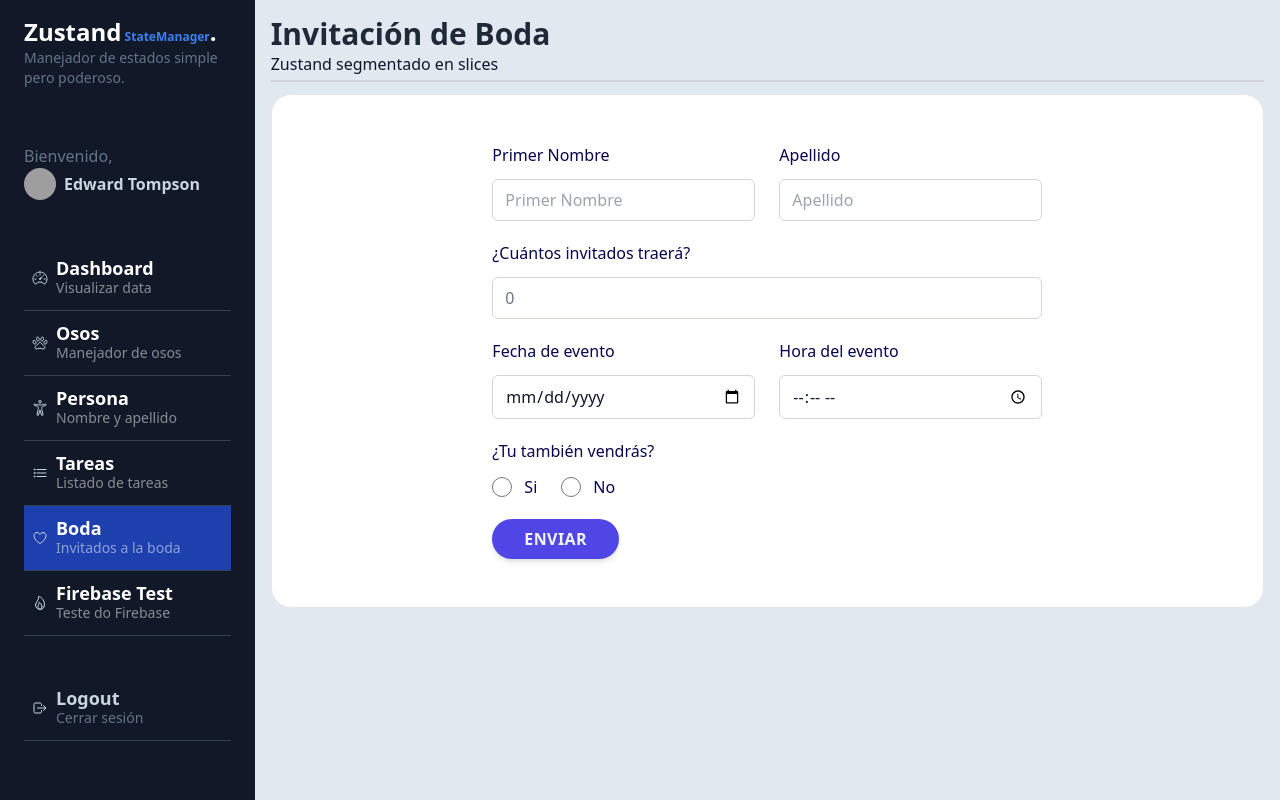
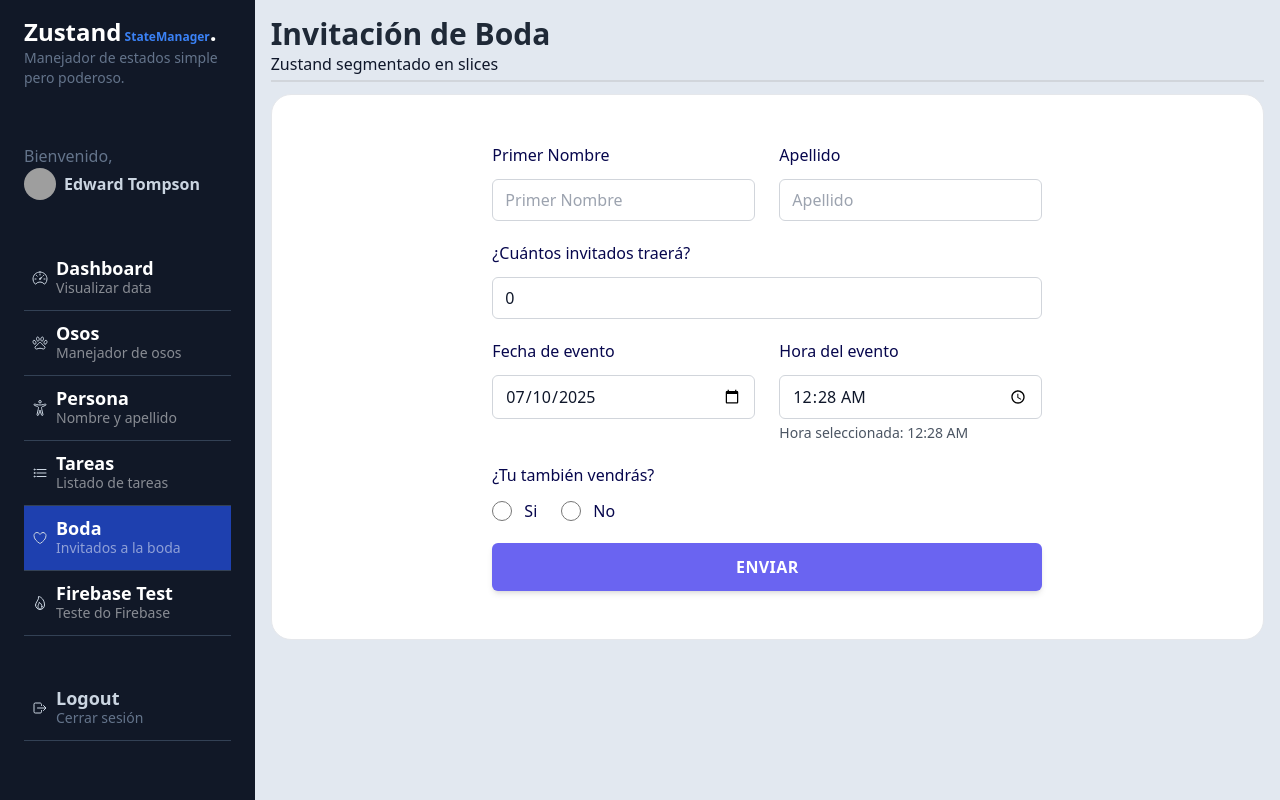
Before and after one commit to icaroregis/zustand-dashboard, a React (Vite) app: page /dashboard/wedding-invitation in a window 1280 px wide. Built offline with nearby package versions, Linux system fonts and the light colour scheme; no server answers; grey boxes are pictures that could not be loaded.

Commit message:
feat: created a new slice store guestslice

```diff
--- a/src/pages/03-slices/WeddingInvitationPage.tsx
+++ b/src/pages/03-slices/WeddingInvitationPage.tsx
@@ -8,6 +8,19 @@ export const WeddingInvitationPage = () => {
   const setLastName = useWeddingBoundStore((state) => state.setLastName);
   const guestCount = useWeddingBoundStore((state) => state.guestCount);
   const setGuestCount = useWeddingBoundStore((state) => state.setGuestCount);
+  const eventYYYYMMDD = useWeddingBoundStore((state) => state.eventYYYYMMDD());
+  const eventHHMM = useWeddingBoundStore((state) => state.eventHHMM());
+  const setEventDate = useWeddingBoundStore((state) => state.setEventDate);
+  const setEventTime = useWeddingBoundStore((state) => state.setEventTime);
+  const eventDate = useWeddingBoundStore((state) => state.eventDate);
+
+  const formatTimeAMPM = (date: Date) => {
+    return date.toLocaleTimeString('pt-BR', {
+      hour: '2-digit',
+      minute: '2-digit',
+      hour12: true,
+    });
+  };
 
   return (
     <>
@@ -54,7 +67,6 @@ export const WeddingInvitationPage = () => {
                 id="guestNumber"
                 placeholder="5"
                 min="0"
-                className="w-full appearance-none rounded-md border border-[#e0e0e0] bg-white py-3 px-6 text-base font-medium text-[#6B7280] outline-none focus:border-[#6A64F1] focus:shadow-md"
                 value={guestCount}
                 onChange={(e) => setGuestCount(Number(e.target.value))}
               />
@@ -68,6 +80,8 @@ export const WeddingInvitationPage = () => {
                     type="date"
                     name="eventDate"
                     id="eventDate"
+                    value={eventYYYYMMDD}
+                    onChange={(e) => setEventDate(e.target.value)}
                   />
                 </div>
               </div>
@@ -78,7 +92,10 @@ export const WeddingInvitationPage = () => {
                     type="time"
                     name="eventTime"
                     id="eventTime"
+                    value={eventHHMM}
+                    onChange={(e) => setEventTime(e.target.value)}
                   />
+                  <p className="mt-1 text-sm text-gray-600">Hora seleccionada: {formatTimeAMPM(eventDate)}</p>
                 </div>
               </div>
             </div>
@@ -108,7 +125,9 @@ export const WeddingInvitationPage = () => {
             </div>
 
             <div>
-              <button>Enviar</button>
+              <button className="w-full rounded-md bg-[#6A64F1] py-3 px-6 text-center text-base font-semibold text-white outline-none hover:bg-[#5b54d8]">
+                Enviar
+              </button>
             </div>
           </form>
         </div>
--- /dev/null
+++ b/src/stores/wedding/date.slice.ts
@@ -0,0 +1,43 @@
+import { StateCreator } from 'zustand';
+
+export interface DateSlice {
+  eventDate: Date;
+  eventYYYYMMDD: () => string;
+  eventHHMM: () => string;
+  setEventDate: (dateString: string) => void;
+  setEventTime: (timeString: string) => void;
+}
+
+export const createDateSlice: StateCreator<DateSlice> = (set, get) => ({
+  eventDate: new Date(),
+
+  eventYYYYMMDD: () => {
+    return get().eventDate.toISOString().split('T')[0];
+  },
+
+  eventHHMM: () => {
+    const hours = get().eventDate.getHours().toString().padStart(2, '0');
+    const minutes = get().eventDate.getMinutes().toString().padStart(2, '0');
+    return `${hours}:${minutes}`;
+  },
+
+  setEventDate: (dateString: string) =>
+    set((state) => {
+      const date = new Date(dateString);
+      const year = date.getFullYear();
+      const month = date.getMonth();
+      const day = date.getDate() + 1;
+      const newDate = new Date(state.eventDate);
+      newDate.setFullYear(year, month, day);
+      return { eventDate: newDate };
+    }),
+
+  setEventTime: (timeString: string) =>
+    set((state) => {
+      const hours = parseInt(timeString.split(':')[0]);
+      const minutes = parseInt(timeString.split(':')[1]);
+      const newDate = new Date(state.eventDate);
+      newDate.setHours(hours, minutes);
+      return { eventDate: newDate };
+    }),
+});
--- a/src/stores/wedding/index.ts
+++ b/src/stores/wedding/index.ts
@@ -1,13 +1,15 @@
 import { create } from 'zustand';
 import { devtools } from 'zustand/middleware';
+import { createDateSlice, DateSlice } from './date.slice';
 import { createGuestSlice, GuestSlice } from './guest.slice';
 import { createPersonSlice, PersonSlice } from './person.slice';
 
-type ShareState = PersonSlice & GuestSlice;
+type ShareState = PersonSlice & GuestSlice & DateSlice;
 
 export const useWeddingBoundStore = create<ShareState>()(
   devtools((...a) => ({
     ...createPersonSlice(...a),
     ...createGuestSlice(...a),
+    ...createDateSlice(...a),
   })),
 );
```
